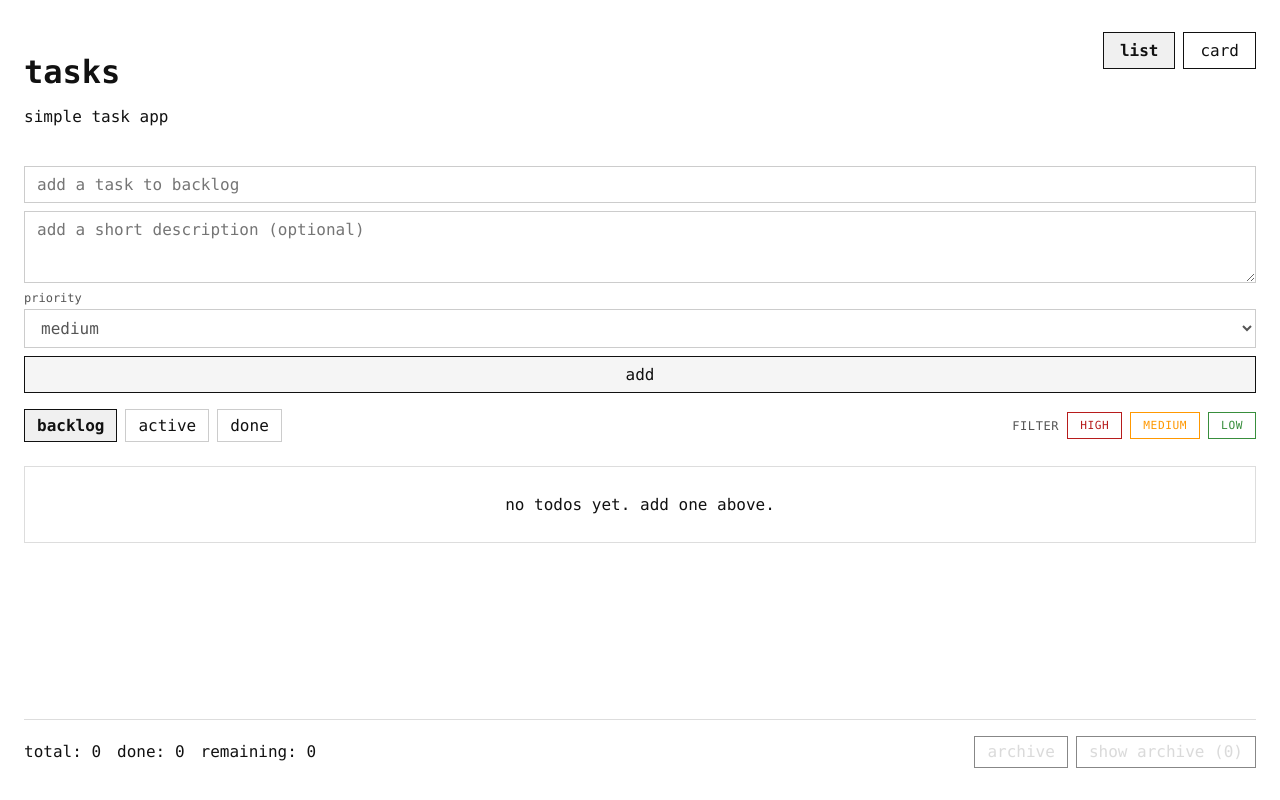
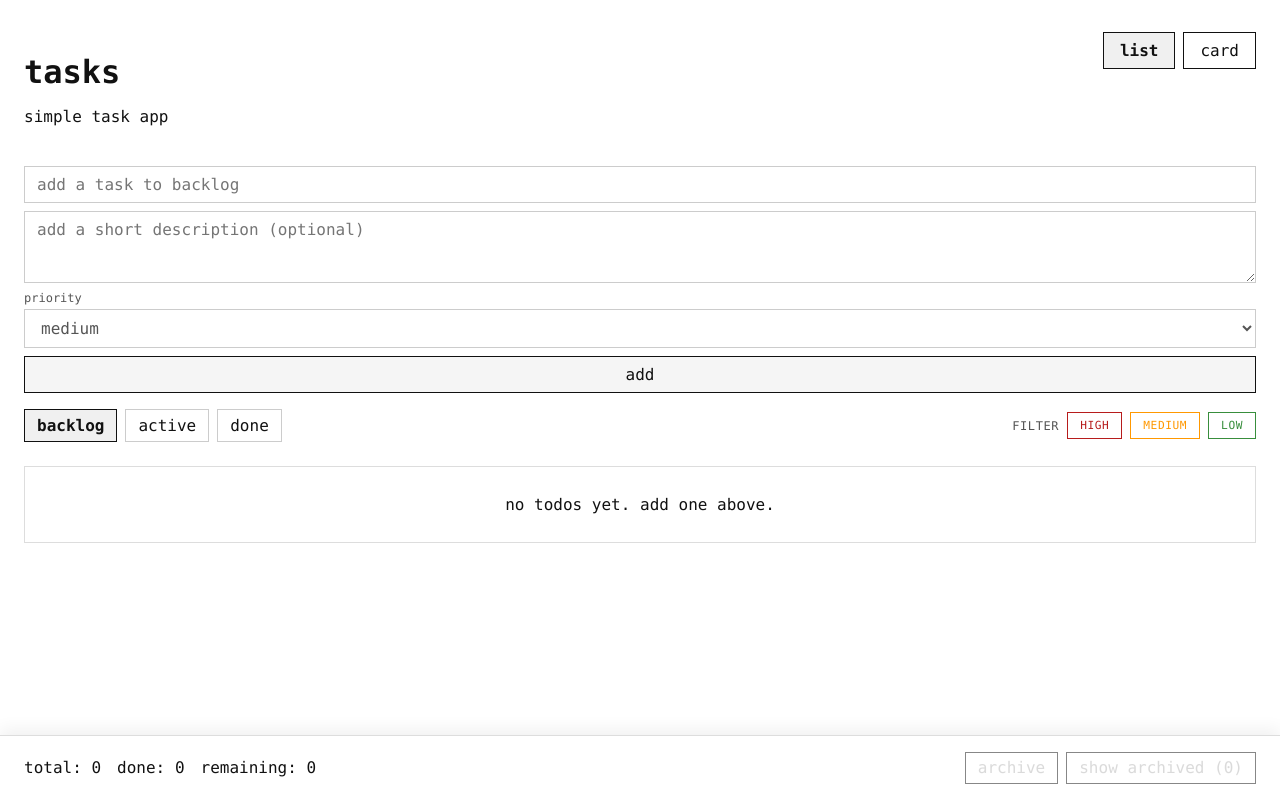
Before and after one commit to mandlcho/opencode-todolist, a React (Vite) app: page / in a window 1280 px wide. Built offline with nearby package versions, Linux system fonts and the light colour scheme.

Commit message:
Fix footer overlay and archive drawer

```diff
--- a/src/App.css
+++ b/src/App.css
@@ -3,6 +3,7 @@
   background: #ffffff;
   color: #111111;
   padding: 2rem 1.5rem;
+  padding-bottom: 9rem;
   font-family: "Menlo", "Consolas", "Liberation Mono", monospace;
   display: flex;
   flex-direction: column;
@@ -447,14 +448,20 @@
 }
 
 .app-footer {
+  position: fixed;
+  left: 0;
+  right: 0;
+  bottom: 0;
   display: flex;
   gap: 0.75rem;
   align-items: center;
   flex-wrap: wrap;
   justify-content: space-between;
-  margin-top: auto;
-  padding-top: 1rem;
+  padding: 1rem 1.5rem;
   border-top: 1px solid #dddddd;
+  background: #ffffff;
+  box-shadow: 0 -6px 16px rgba(0, 0, 0, 0.06);
+  z-index: 40;
 }
 
 .footer-stats {
@@ -485,17 +492,25 @@
 }
 
 .archive-drawer {
-  display: none;
+  position: fixed;
+  inset: 0;
+  padding: 1.5rem;
+  padding-top: 5rem;
+  padding-bottom: 9rem;
+  background: rgba(250, 250, 250, 0.95);
+  transform: translateY(100%);
+  transition: transform 0.3s ease;
+  display: flex;
   flex-direction: column;
   gap: 1rem;
-  margin-top: 1rem;
-  padding: 1rem;
-  border: 1px solid #dddddd;
-  background: #fafafa;
+  overflow-y: auto;
+  pointer-events: none;
+  z-index: 30;
 }
 
 .archive-drawer.open {
-  display: flex;
+  transform: translateY(0);
+  pointer-events: auto;
 }
 
 .archive-header {
--- a/src/App.jsx
+++ b/src/App.jsx
@@ -561,8 +561,8 @@ function App() {
             aria-controls="archive-drawer"
           >
             {isArchiveOpen
-              ? "hide archive"
-              : `show archive (${archivedTodos.length})`}
+              ? "hide archived"
+              : `show archived (${archivedTodos.length})`}
           </button>
         </div>
       </footer>
```
Also changed, not shown: 1 other file (tests, documents, lock files or other folders).
